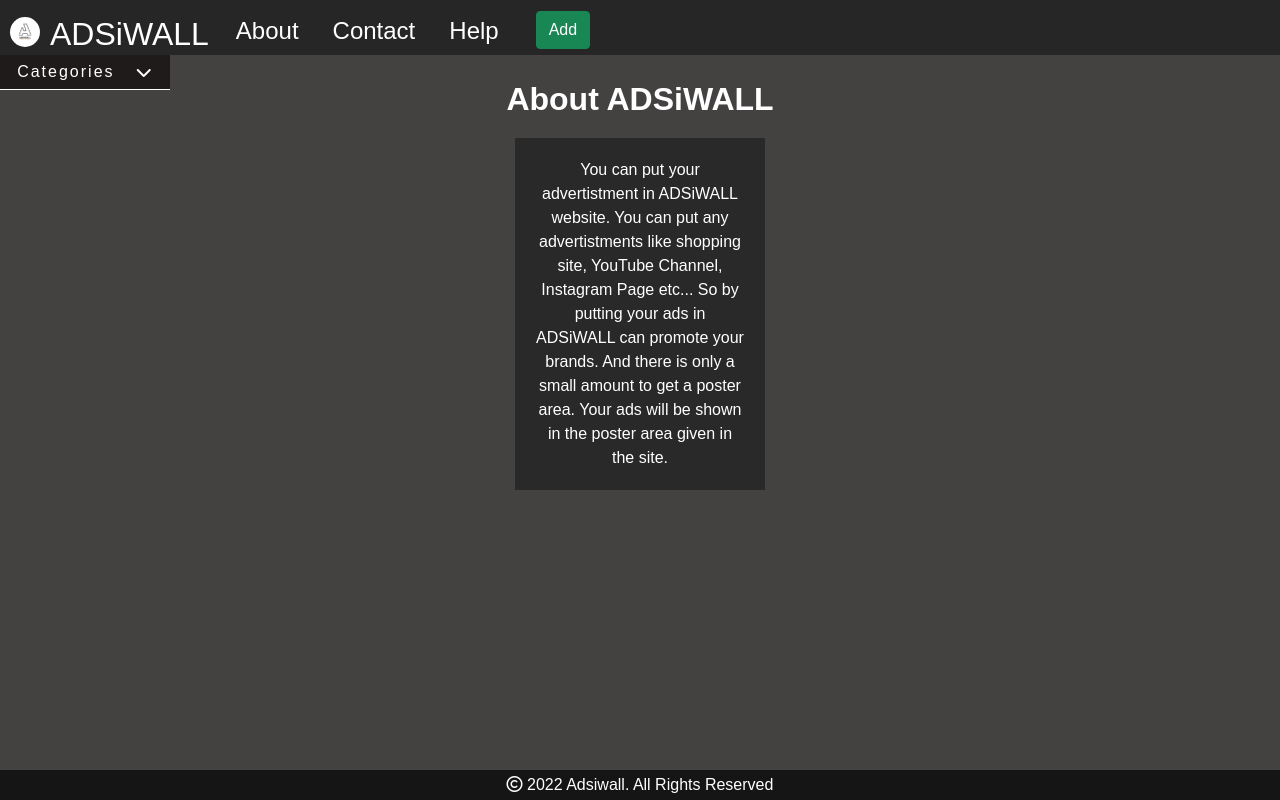
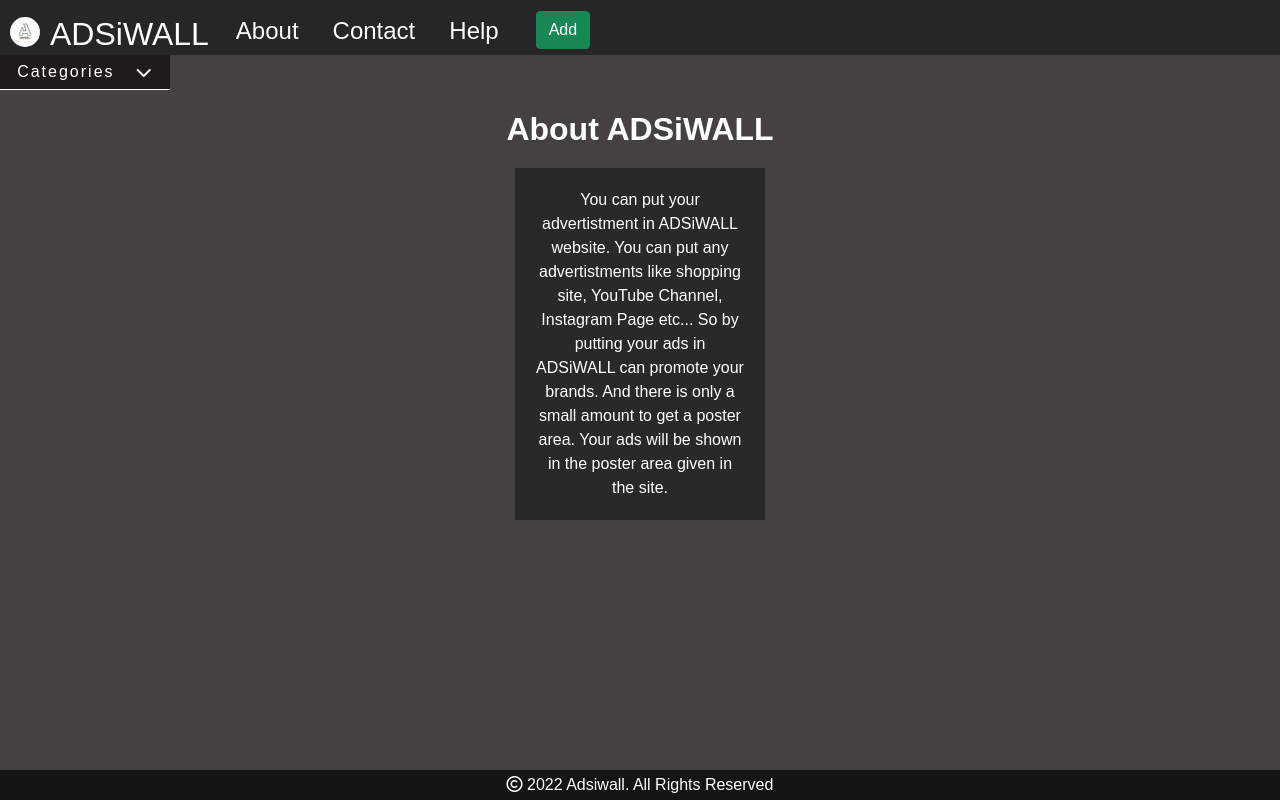
Before and after one commit to NobelRoyP/ADSiWALL-REACT-APP, a React (Create React App) app: page /about in a window 1280 px wide. Built offline with nearby package versions, Linux system fonts and the light colour scheme.

Commit message:
Update App.css

```diff
--- a/src/App.css
+++ b/src/App.css
@@ -136,7 +136,7 @@ nav a:hover, Link:hover{
 
 .About-area {
     padding: 10px;
-    margin-top: 60px;
+    margin-top: 90px;
 }
 .Thanks-area{
     margin-top: 80px;
@@ -220,7 +220,7 @@ nav a:hover, Link:hover{
 }
 .admin-area{
     position: absolute;
-    top: 60px;
+    top: 90px;
     left: 50%;
     transform: translate(-50%);
     border: 2px solid grey;
```
